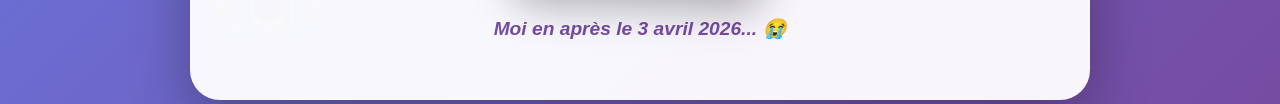
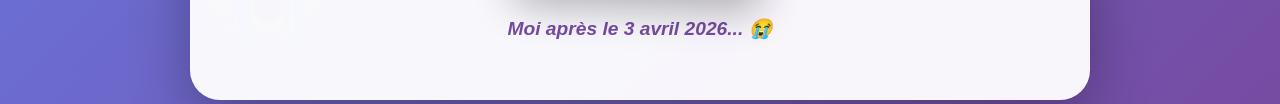
Before and after one commit to t0sa/seum, a plain HTML site: page index.html in a window 1280 px wide. Shown: the part 693-797 px from the top of the page. Drawn offline with Linux system fonts and the light colour scheme.

Commit message:
Fix caption text in index.html

```diff
--- a/index.html
+++ b/index.html
@@ -249,7 +249,7 @@
                     class="main-image"
                     id="mainImage">
         </div>
-        <p class="caption">Moi en après le 3 avril 2026... 😭</p>
+        <p class="caption">Moi après le 3 avril 2026... 😭</p>
     </div>
 
     <script>
```
